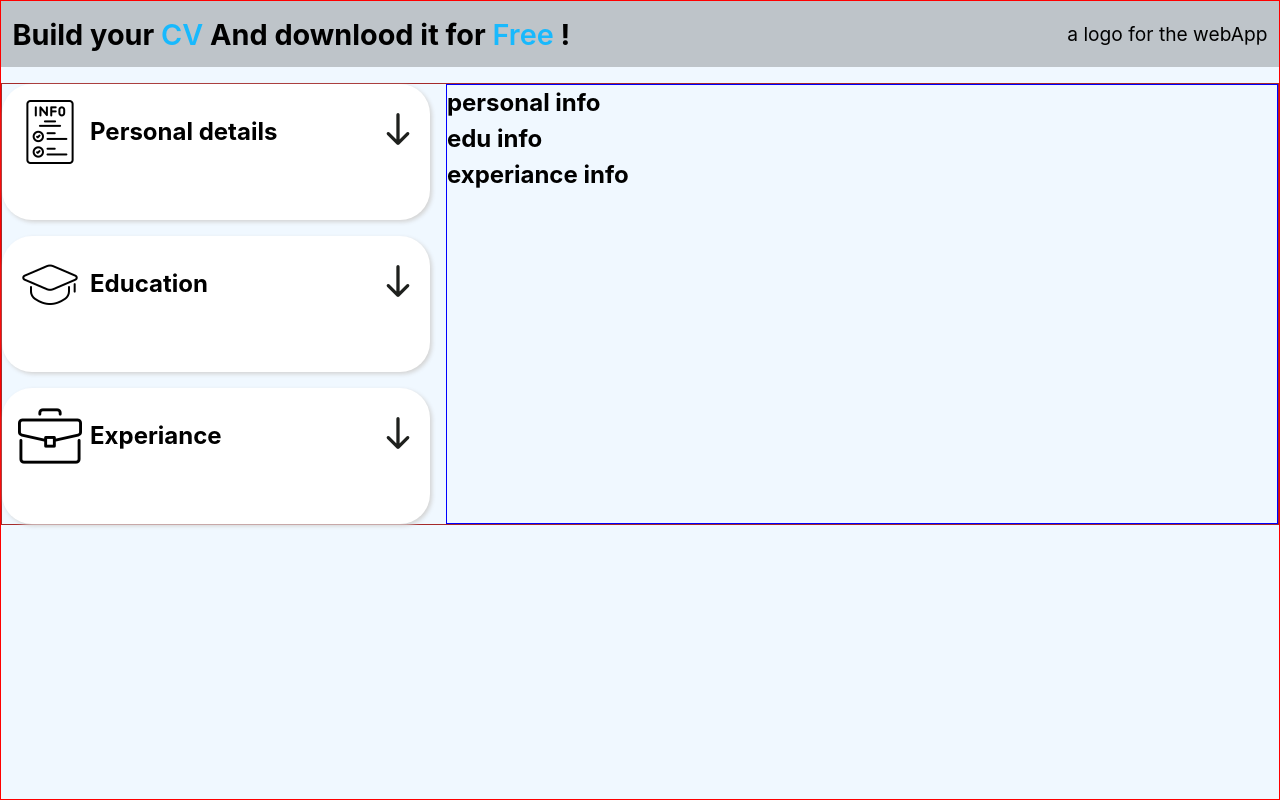
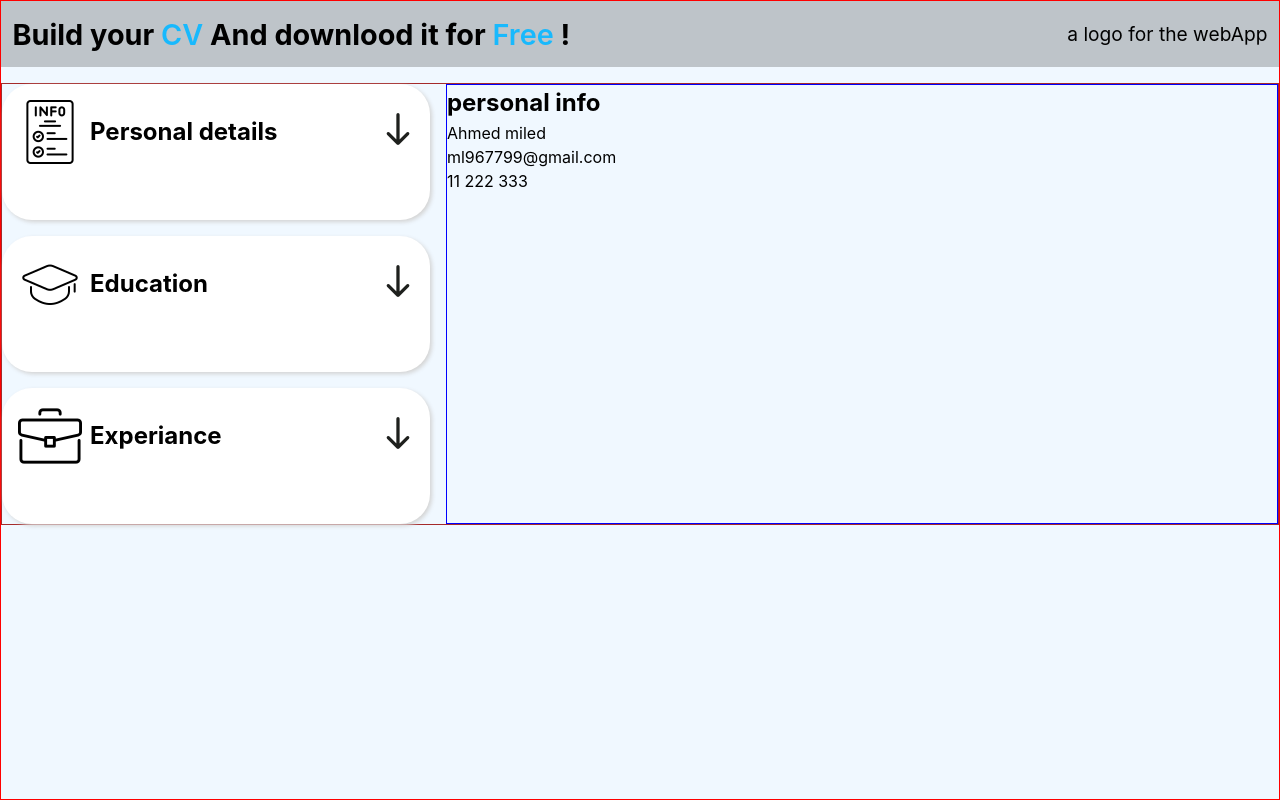
Before and after one commit to Vole-de-Mort/CV-App, a React (Vite) app: page / in a window 1280 px wide. Built offline with nearby package versions, Linux system fonts and the light colour scheme.

Commit message:
sharing data between MainSection and personalDetailForm

```diff
--- a/src/App.jsx
+++ b/src/App.jsx
@@ -6,13 +6,45 @@ import MainSection from './MainSection';
 import Header from './Header';
 
 function App() {
-  const [sharedData, setSharedData] = useState('initial data');
-
+  // const [sharedData, setSharedData] = useState('initial data');
+  // prototype for the predined data as an object
+  const initialData = {
+    // the personal data must only contain one element
+    personalData: {
+      name: 'Ahmed miled',
+      email: 'ml967799@gmail.com',
+      phoneNumber: '11 222 333',
+    }, // the education data is a list that containes the education achivment's
+    educationData : [
+      { // it could need an id not sure yet !
+        schooldName : 'essths',
+        degree:"Computer Science",
+        startDate : '11-11-1111',
+        endDate : '22-22-2222',
+      },
+    ], // the education data is a list that containes the education achivment's
+    experianceData : [
+      { // it could need an id not sure yet !
+        companyName : 'ETC',
+        position : 'CEO',
+        location : 'Kaser hlell',
+        description : 'not anything specifically',
+        start : '33-33-333',
+        end : '44-44-444',
+      },
+    ]
+  };
+  const [sharedData, setSharedData] = useState(initialData);
   return (
     <>
       <Header />
       <div className='container'>
-        <DetailSection setSharedData={setSharedData} />
+        {/*
+          in the thispart i should give a prdefined variable for storing data
+          even to add it or to remove or edit it
+          the main section should render it
+        */}
+        <DetailSection setSharedData={setSharedData} sharedData={sharedData} />
         <MainSection sharedData={sharedData} />
       </div>
     </>
--- a/src/DetailSection.jsx
+++ b/src/DetailSection.jsx
@@ -6,7 +6,7 @@ import PersonalDetailsForm from './components/PersonalDetailsForm';
 import EducationForm from './components/EducationForm';
 import ExperianceForm from './components/ExperianceForm';
 
-export default function DetailSection({ setSharedData }) {
+export default function DetailSection( props ) {
   return (
     <div className='detail'>
       <GenreBox
@@ -14,8 +14,8 @@ export default function DetailSection({ setSharedData }) {
         srcIcone={im1}
         info='Personal details'
         index='1'
-        formContent={<PersonalDetailsForm />}
-        setSharedData={setSharedData}
+        formContent={<PersonalDetailsForm  sharedData = {props.sharedData} />}
+        setSharedData={props.setSharedData}
       />
       <GenreBox
         text='Education'
@@ -23,7 +23,7 @@ export default function DetailSection({ setSharedData }) {
         info='education'
         index='2'
         formContent={<EducationForm />}
-        setSharedData={setSharedData}
+        setSharedData={props.setSharedData}
       />
       <GenreBox
         text='Experiance'
@@ -31,7 +31,7 @@ export default function DetailSection({ setSharedData }) {
         info='experiance'
         index='3'
         formContent={<ExperianceForm />}
-        setSharedData={setSharedData}
+        setSharedData={props.setSharedData}
       />
     </div>
   );
--- a/src/MainSection.jsx
+++ b/src/MainSection.jsx
@@ -1,22 +1,29 @@
 export default function MainSection(props) {
   return (
     <div className='main'>
-      <p>personal info</p>
-      {props.sharedData.name}
-      {props.sharedData.email}
-      {props.sharedData.phoneNumber}
-      <p>edu info </p>
-      {props.sharedData.schoolName}
-      {props.sharedData.degree}
-      {props.sharedData.startDate}
-      {props.sharedData.endDate}
-      <p>experiance info </p>
-      {props.sharedData.companyName}
-      {props.sharedData.position}
-      {props.sharedData.location}
-      {props.sharedData.description}
-      {props.sharedData.start}
-      {props.sharedData.end}
+      {console.log(props)}
+      <div className='personalInfoBox'>
+        <p>personal info</p>
+        {props.sharedData.personalData.name} <br />
+        {props.sharedData.personalData.email} <br />
+        {props.sharedData.personalData.phoneNumber}
+      </div>
+      <div className='educationInfo'></div>
+      <div className='experianceInfo'></div>
     </div>
   );
 }
+{/*
+        <p>edu info </p>
+        {props.sharedData.educationData[0].schoolName}
+        {props.sharedData.educationData[0].degree} <br />
+        {props.sharedData.educationData[0].startDate} <br />
+        {props.sharedData.educationData[0].endDate}
+        <p>experiance info </p>
+        {props.sharedData.experianceData[0].companyName} <br />
+        {props.sharedData.experianceData[0].position} <br />
+        {props.sharedData.experianceData[0].location} <br />
+        {props.sharedData.experianceData[0].description} <br />
+        {props.sharedData.experianceData[0].start} <br />
+        {props.sharedData.experianceData[0].end}
+  */}
--- a/src/components/PersonalDetailsForm.jsx
+++ b/src/components/PersonalDetailsForm.jsx
@@ -1,24 +1,28 @@
 import { useState } from 'react';
 import '../styles/PersonalDetailsForm.css';
 
-export default function PersonalDetailsForm({ onSave, onCancel }) {
-  const [formData, setFormData] = useState({
-    name: '',
-    email: '',
-    phoneNumber: '',
-  });
-
+//export default function PersonalDetailsForm({ onSave, onCancel }) {
+export default function PersonalDetailsForm(props) {
+  const [formData, setFormData] = useState(props.sharedData.personalData);
   const handleInputData = (e) => {
     const { id, value } = e.target;
-    setFormData({
+    console.log(id, value);
+    setFormData((prevData) => ({
+      ...prevData.personalData,
       ...formData,
       [id]: value,
-    });
+    }));
+  };
+  const handleSave = () => {
+    // Update the initialData structure in the parent component (App.js)
+    props.onSave((prevSharedData) => ({
+      ...prevSharedData,
+      personalData: formData,
+    }));
   };
 
-  const handleSave = () => {
-    onSave(formData);
-  };
+  console.log(props.sharedData);
+  console.log(formData);
 
   return (
     <>
@@ -28,7 +32,7 @@ export default function PersonalDetailsForm({ onSave, onCancel }) {
           type='text'
           placeholder='Noah Smith'
           id='name'
-          value={formData.name}
+          //value={formData.name}
           onChange={handleInputData}
         />
       </div>
@@ -38,7 +42,7 @@ export default function PersonalDetailsForm({ onSave, onCancel }) {
           type='email'
           placeholder='qwert@gmail.fr'
           id='email'
-          value={formData.email}
+          //value={formData.email}
           onChange={handleInputData}
         />
       </div>
@@ -48,7 +52,7 @@ export default function PersonalDetailsForm({ onSave, onCancel }) {
           type='text'
           placeholder='33 444 555'
           id='phoneNumber'
-          value={formData.phoneNumber}
+          //value={formData.phoneNumber}
           onChange={handleInputData}
         />
       </div>
@@ -56,7 +60,7 @@ export default function PersonalDetailsForm({ onSave, onCancel }) {
         <button type='button' onClick={handleSave}>
           Save
         </button>
-        <button type='button' onClick={onCancel}>
+        <button type='button' onClick={props.onCancel}>
           Cancel
         </button>
       </div>
```
